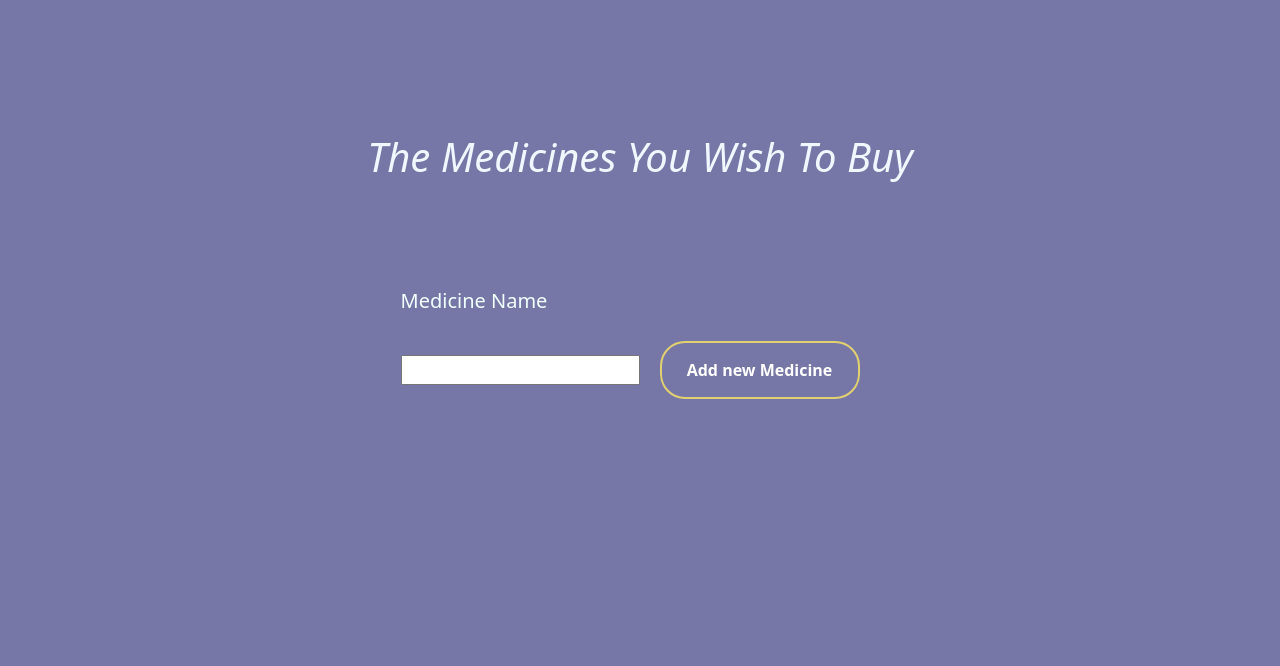
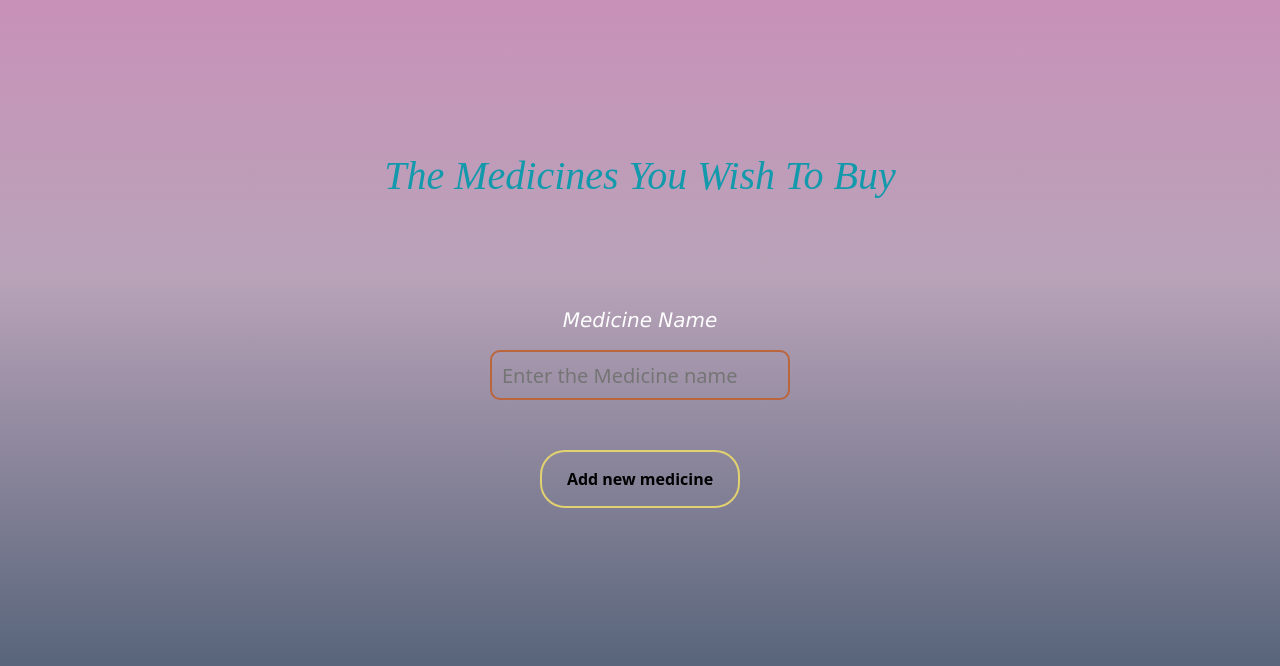
Before and after one commit to Manasha30/Pharmacy_Inventory, a React (Create React App) app in the folder pharmacy-react/: page /products in a window 1280 px wide. Shown: the part 124-790 px from the top of the page. Built offline with nearby package versions, Linux system fonts and the light colour scheme.

Commit message:
updatedcss

```diff
--- a/pharmacy-react/src/CSS/homepage.css
+++ b/pharmacy-react/src/CSS/homepage.css
@@ -58,10 +58,6 @@ button {
   position: relative;
   overflow: hidden;
 }
-
-
-
-
 span {
   background: #e2d170;
   height: 100%;
--- a/pharmacy-react/src/components/AddProduct.js
+++ b/pharmacy-react/src/components/AddProduct.js
@@ -18,14 +18,17 @@ class AddProduct extends Component{
                 </div>
                 <div className="AddProduct">
                     <h3 className="NPtitle">Medicine Name</h3>
-                    <form>
+                    <form class="medicine">
                         <input
                             type="text"
                             name="name"
+                            placeholder="Enter the Medicine name"
                             value={name}
                             onChange={(event)=> this.setState({name: event.target.value})}
                         />
-                        <button className="CreateButton" type="submit" onClick={()=>this.handleSubmit1()}><span></span>Add new Medicine</button>
+                        <div class="welcome">
+                        <button className="CreateButton" type="submit"  onClick={()=>this.handleSubmit1()}><span></span> Add new medicine </button>
+                        </div>
                     </form>
                 </div>
             </div>
--- a/pharmacy-react/src/components/product.css
+++ b/pharmacy-react/src/components/product.css
@@ -1,5 +1,5 @@
 .product{
-    background-color: rgb(119, 119, 167);
+    background-image: linear-gradient(rgba(187, 87, 154, 0.7), rgba(155, 124, 155, 0.7), rgb(85, 99, 121));
     background-size: cover;
     background-position: center;
     display: flex;
@@ -13,14 +13,40 @@
 .NPtagline{
     text-align: center;
     font-size: 40px;
-    color: aliceblue;
-    font-style: italic;
-
+    color: rgb(18, 154, 172);
+    font-style: oblique;
+    font-family: Brush Script MT;
 }
 .NPtitle{
     font-size: 20px;
-    color: azure;
+    color: white;
     padding-top: 100px;
+    padding-bottom: 10px;
+    font-style: italic;
+    text-align: center;
+    font-family: Verdana;
+}
+.medicine{
+    width: 300px;
+    height: 50px;
+    position: relative;
+}
+.medicine input{
+    width: 100%;
+    height: 100%;
+    background: transparent;
+    border: 2px solid rgb(187, 101, 61);
+    border-radius: 10px;
+    outline: none;
+    padding: 0 10px;
+    font-size: 20px;
+}
+.welcome{
+    text-align: center;
+    padding-top: 30px;
+}
+.CreateButton{
+    color: black;
 }
 .StockEventTable{
     background-color: rgb(173, 88, 120);
```
